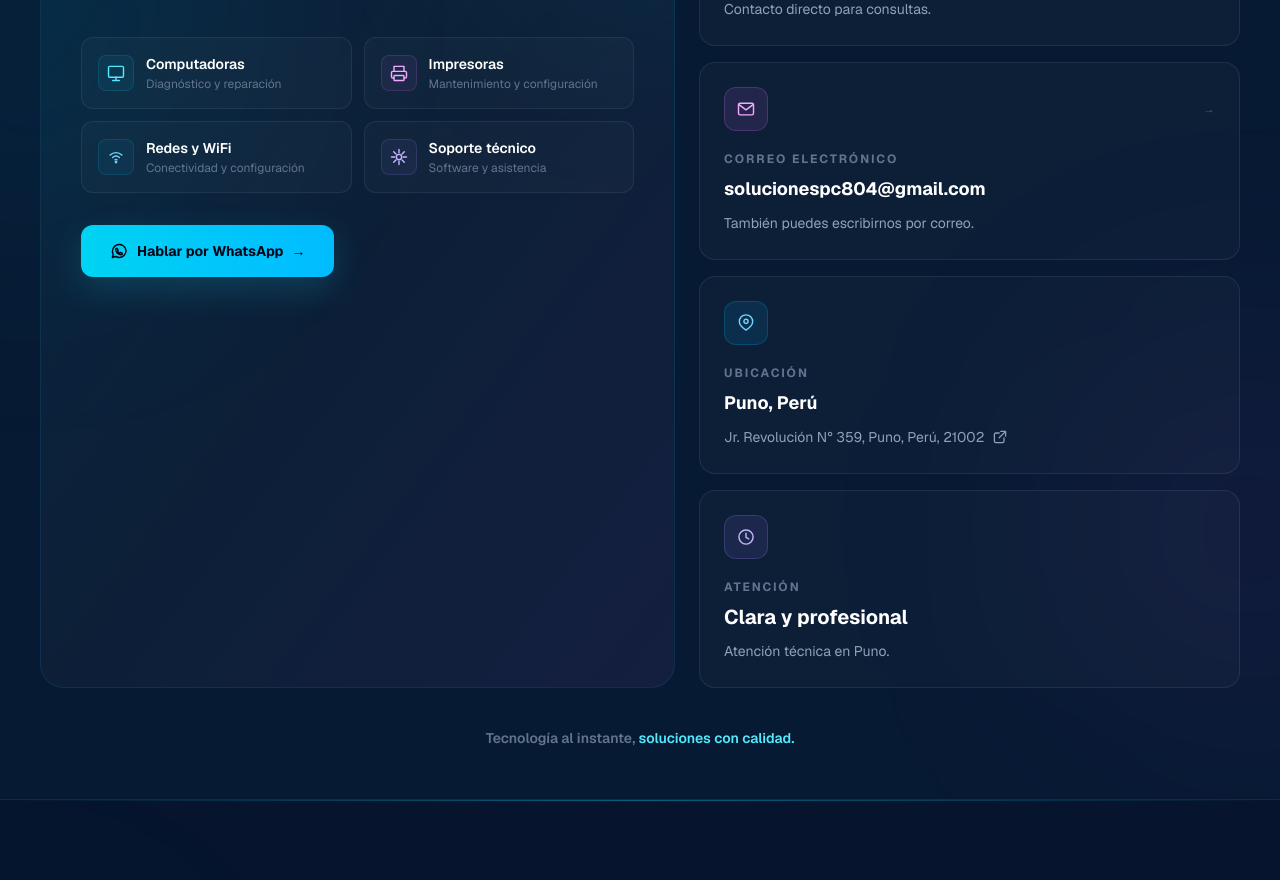
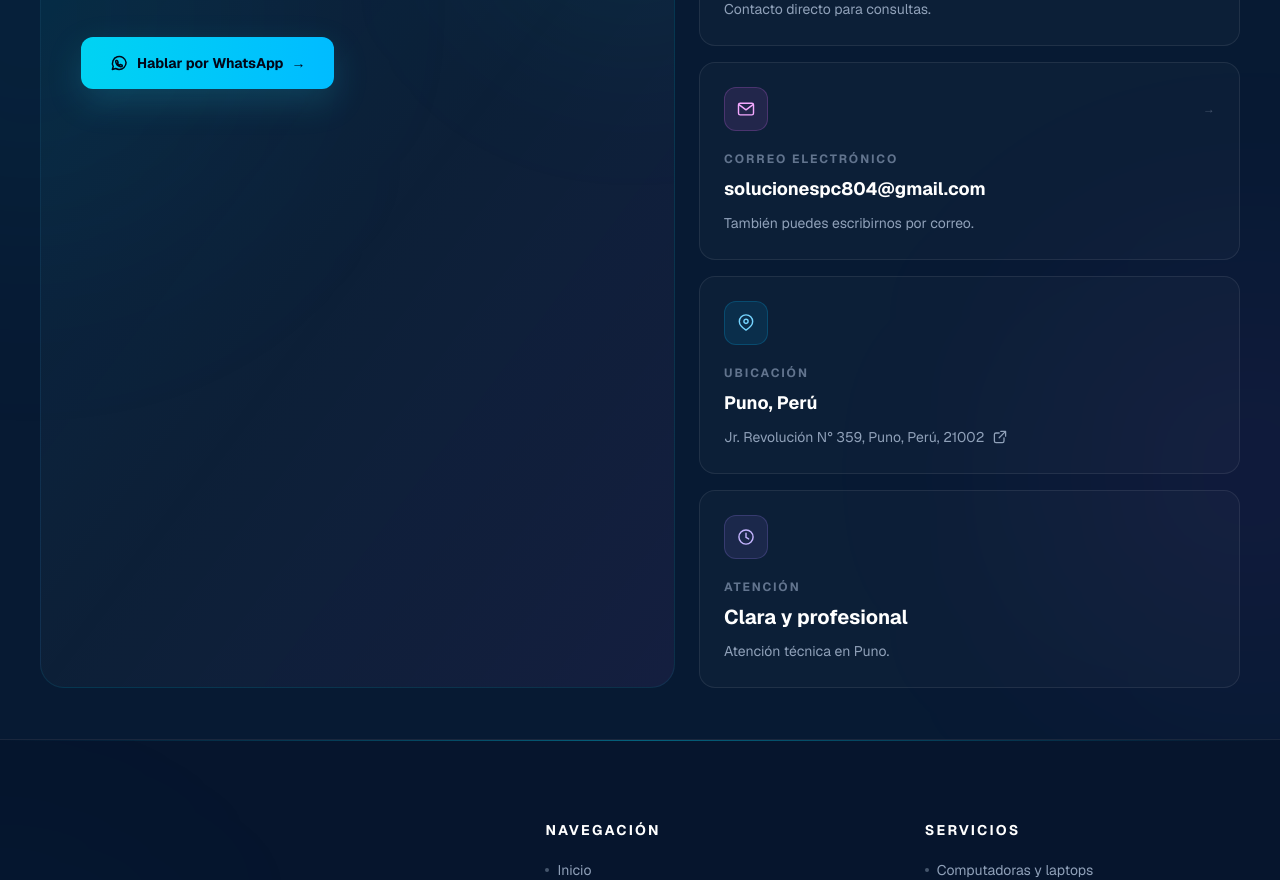
Before and after one commit to joakoguzp/puno-tech, a Next.js app: page / in a window 1280 px wide. Shown: the part 6380-7260 px from the top of the page. Built offline with nearby package versions, Linux system fonts and the light colour scheme.

Commit message:
Simplificar contacto y eliminar servicios repetidos

```diff
--- a/src/components/sections/Contact.tsx
+++ b/src/components/sections/Contact.tsx
@@ -95,187 +95,7 @@ export default function Contact() {
                 Cuéntanos qué necesitas para que podamos orientarte.
               </p>
 
-              {/* Áreas de atención */}
-              <div className="mt-8 grid gap-3 sm:grid-cols-2">
-                {/* Computadoras */}
-                <div
-                  className="
-                    group rounded-xl border border-white/[0.07]
-                    bg-white/[0.025] p-4
-                    transition-all duration-300
-                    hover:-translate-y-0.5
-                    hover:border-cyan-400/20
-                    hover:bg-white/[0.04]
-                  "
-                >
-                  <div className="flex items-center gap-3">
-                    <div className="flex h-9 w-9 items-center justify-center rounded-lg border border-cyan-400/15 bg-cyan-400/[0.06] text-cyan-300">
-                      <svg
-                        viewBox="0 0 24 24"
-                        fill="none"
-                        stroke="currentColor"
-                        strokeWidth="1.7"
-                        className="h-5 w-5"
-                        aria-hidden="true"
-                      >
-                        <rect x="3" y="4" width="18" height="13" rx="1.5" />
-                        <path strokeLinecap="round" d="M8 21h8M12 17v4" />
-                      </svg>
-                    </div>
-
-                    <div>
-                      <p className="text-sm font-semibold text-white">
-                        Computadoras
-                      </p>
-
-                      <p className="mt-0.5 text-xs text-slate-500">
-                        Diagnóstico y reparación
-                      </p>
-                    </div>
-                  </div>
-                </div>
-
-                {/* Impresoras */}
-                <div
-                  className="
-                    group rounded-xl border border-white/[0.07]
-                    bg-white/[0.025] p-4
-                    transition-all duration-300
-                    hover:-translate-y-0.5
-                    hover:border-fuchsia-400/20
-                    hover:bg-white/[0.04]
-                  "
-                >
-                  <div className="flex items-center gap-3">
-                    <div className="flex h-9 w-9 items-center justify-center rounded-lg border border-fuchsia-400/15 bg-fuchsia-400/[0.06] text-fuchsia-300">
-                      <svg
-                        viewBox="0 0 24 24"
-                        fill="none"
-                        stroke="currentColor"
-                        strokeWidth="1.7"
-                        className="h-5 w-5"
-                        aria-hidden="true"
-                      >
-                        <path
-                          strokeLinecap="round"
-                          strokeLinejoin="round"
-                          d="M6 9V4h12v5"
-                        />
-                        <path
-                          strokeLinecap="round"
-                          strokeLinejoin="round"
-                          d="M6 18H4.5A1.5 1.5 0 0 1 3 16.5v-5A1.5 1.5 0 0 1 4.5 10h15a1.5 1.5 0 0 1 1.5 1.5v5a1.5 1.5 0 0 1-1.5 1.5H18"
-                        />
-                        <rect x="6" y="15" width="12" height="6" rx="1" />
-                      </svg>
-                    </div>
-
-                    <div>
-                      <p className="text-sm font-semibold text-white">
-                        Impresoras
-                      </p>
-
-                      <p className="mt-0.5 text-xs text-slate-500">
-                        Mantenimiento y configuración
-                      </p>
-                    </div>
-                  </div>
-                </div>
-
-                {/* Redes */}
-                <div
-                  className="
-                    group rounded-xl border border-white/[0.07]
-                    bg-white/[0.025] p-4
-                    transition-all duration-300
-                    hover:-translate-y-0.5
-                    hover:border-sky-400/20
-                    hover:bg-white/[0.04]
-                  "
-                >
-                  <div className="flex items-center gap-3">
-                    <div className="flex h-9 w-9 items-center justify-center rounded-lg border border-sky-400/15 bg-sky-400/[0.06] text-sky-300">
-                      <svg
-                        viewBox="0 0 24 24"
-                        fill="none"
-                        stroke="currentColor"
-                        strokeWidth="1.7"
-                        className="h-5 w-5"
-                        aria-hidden="true"
-                      >
-                        <path
-                          strokeLinecap="round"
-                          d="M5 9.5a10.2 10.2 0 0 1 14 0"
-                        />
-                        <path strokeLinecap="round" d="M8 12.5a6 6 0 0 1 8 0" />
-                        <path
-                          strokeLinecap="round"
-                          d="M10.8 15.3a2.2 2.2 0 0 1 2.4 0"
-                        />
-                        <circle cx="12" cy="18" r="0.8" fill="currentColor" />
-                      </svg>
-                    </div>
-
-                    <div>
-                      <p className="text-sm font-semibold text-white">
-                        Redes y WiFi
-                      </p>
-
-                      <p className="mt-0.5 text-xs text-slate-500">
-                        Conectividad y configuración
-                      </p>
-                    </div>
-                  </div>
-                </div>
-
-                {/* Soporte */}
-                <div
-                  className="
-                    group rounded-xl border border-white/[0.07]
-                    bg-white/[0.025] p-4
-                    transition-all duration-300
-                    hover:-translate-y-0.5
-                    hover:border-violet-400/20
-                    hover:bg-white/[0.04]
-                  "
-                >
-                  <div className="flex items-center gap-3">
-                    <div className="flex h-9 w-9 items-center justify-center rounded-lg border border-violet-400/15 bg-violet-400/[0.06] text-violet-300">
-                      <svg
-                        viewBox="0 0 24 24"
-                        fill="none"
-                        stroke="currentColor"
-                        strokeWidth="1.7"
-                        className="h-5 w-5"
-                        aria-hidden="true"
-                      >
-                        <path
-                          strokeLinecap="round"
-                          strokeLinejoin="round"
-                          d="M12 3v4M12 17v4M3 12h4M17 12h4"
-                        />
-                        <path
-                          strokeLinecap="round"
-                          strokeLinejoin="round"
-                          d="m5.6 5.6 2.8 2.8M15.6 15.6l2.8 2.8M18.4 5.6l-2.8 2.8M8.4 15.6l-2.8 2.8"
-                        />
-                        <circle cx="12" cy="12" r="3.2" />
-                      </svg>
-                    </div>
-
-                    <div>
-                      <p className="text-sm font-semibold text-white">
-                        Soporte técnico
-                      </p>
-
-                      <p className="mt-0.5 text-xs text-slate-500">
-                        Software y asistencia
-                      </p>
-                    </div>
-                  </div>
-                </div>
-              </div>
-
+              {/* Los servicios ya se explican en la sección anterior. */}
               {/* WhatsApp principal */}
               <a
                 href="https://wa.me/51915210525"
@@ -518,13 +338,6 @@ export default function Contact() {
           </div>
         </div>
 
-        {/* Frase final */}
-        <div className="mt-10 text-center">
-          <p className="text-sm font-semibold text-slate-500">
-            Tecnología al instante,{" "}
-            <span className="text-cyan-300">soluciones con calidad.</span>
-          </p>
-        </div>
       </div>
     </section>
   );
```
